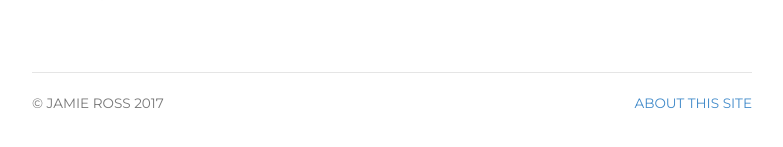
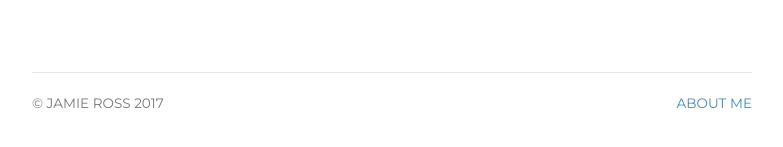
Before and after one commit to thejamesross/thejamesross.github.io, a Jekyll site: the page built from index.html, in a window 1280 px wide. Shown: the part 282-429 px from the top of the page, without its empty margins (248-1031 px from the left). Built offline with Jekyll 4.4.1, drawn with Linux system fonts in a browser that asks for light colours.

Commit message:
Final Update For the Night

```diff
--- a/_includes/footer.html
+++ b/_includes/footer.html
@@ -4,7 +4,7 @@
 	<p><small>&copy; Jamie Ross 2017</small></p>
 	</div>
 	<div class="col-sm-4">
-	<p class="pull-right"><small><a href="/about" title="About this site">About this site</a></small></p>
+	<p class="pull-right"><small><a href="/about" title="About Me">About Me</a></small></p>
 	</div>
 	</div>
 </div> <!-- /footer -->
```
